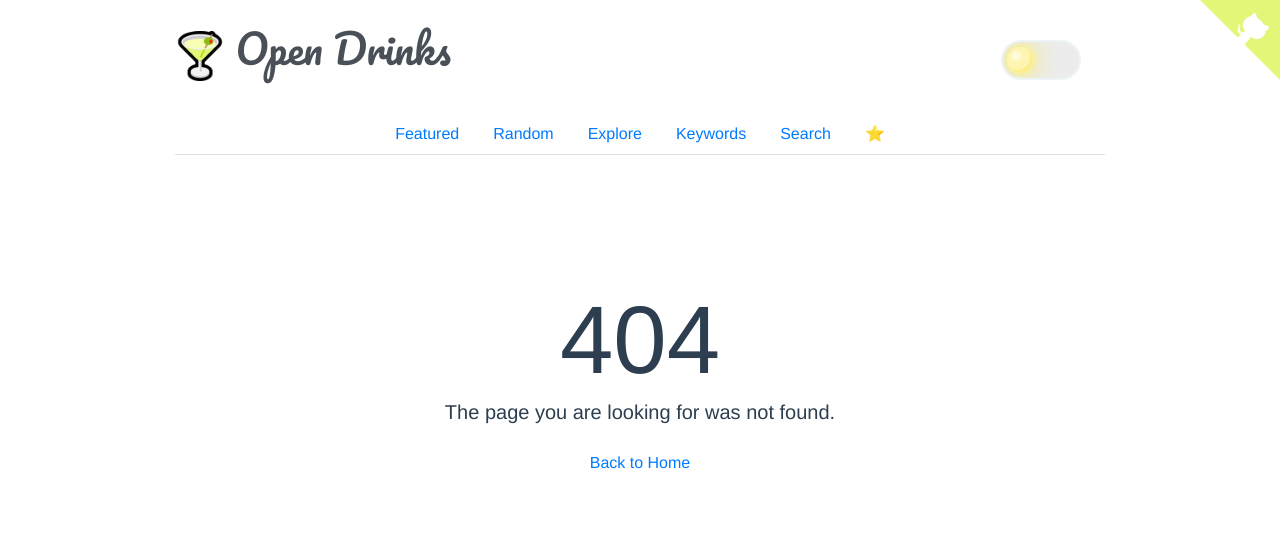
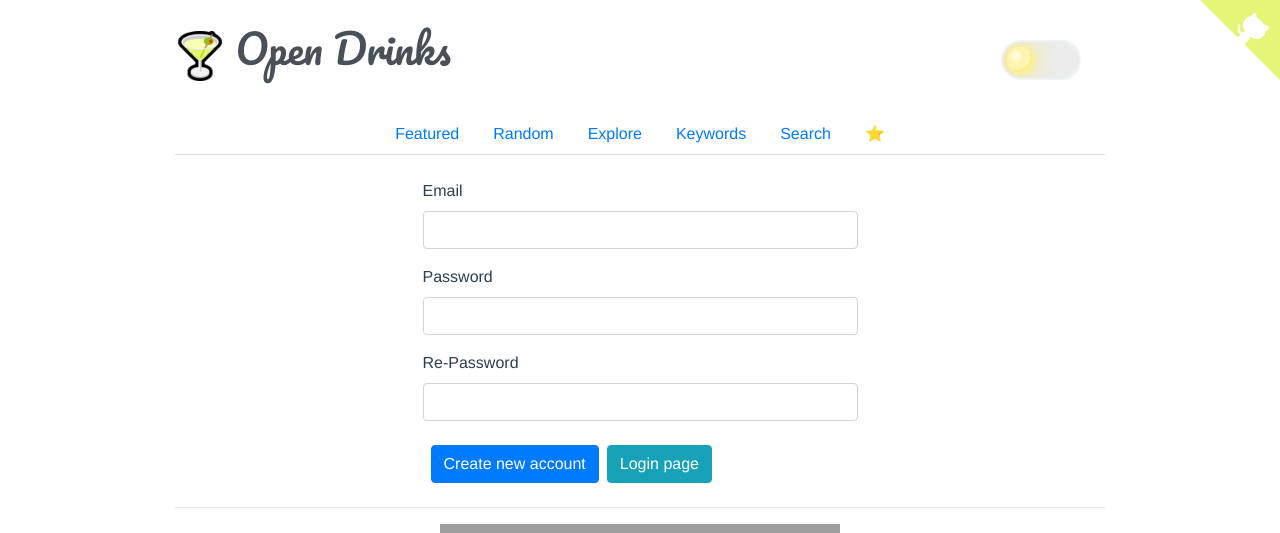
Before and after one commit to luantran24hdev/Boulevard-Gelato-Drink, a Vue app: page /register in a window 1280 px wide. Before the commit this address had no page. Shown: the top 533 px of the page. Built offline with nearby package versions, Linux system fonts and the light colour scheme; grey boxes are pictures that could not be loaded; what vue-social-sharing would draw is missing.

Commit message:
update register

```diff
--- a/src/router.js
+++ b/src/router.js
@@ -68,6 +68,11 @@ export default new Router({
       component: () => import('./views/Auth/Login.vue'),
     },
     {
+      path: '/register',
+      name: 'register',
+      component: () => import('./views/Auth/Register.vue'),
+    },
+    {
       path: '*',
       name: '404',
       component: () => import('./views/PageNotFound.vue'),
--- a/src/views/Auth/Login.vue
+++ b/src/views/Auth/Login.vue
@@ -11,6 +11,7 @@
               v-model="$v.form.email.$model"
               :state="validateState('email')"
               aria-describedby="input-1-live-feedback"
+              autocomplete="off"
             ></b-form-input>
             <b-form-invalid-feedback id="input-1-live-feedback"
               >This is a required field and must be at least 5 characters.</b-form-invalid-feedback
@@ -24,6 +25,7 @@
               v-model="$v.form.password.$model"
               :state="validateState('password')"
               aria-describedby="input-2-live-feedback"
+              autocomplete="off"
             ></b-form-input>
             <b-form-invalid-feedback id="input-2-live-feedback"
               >This is a required field and must be at least 5 characters.</b-form-invalid-feedback
@@ -32,6 +34,9 @@
           <div class="mt-4">
             <b-button type="submit" variant="primary">Submit</b-button>
             <b-button class="ml-2" @click="resetForm()">Cancel</b-button>
+            <b-button class="ml-2" variant="info" @click="newAccount()"
+              >Create new account</b-button
+            >
           </div>
         </b-form>
       </div>
@@ -79,6 +84,9 @@ export default {
         this.$v.$reset();
       });
     },
+    newAccount() {
+      this.$router.push('/register');
+    },
     onSubmit() {
       this.$v.form.$touch();
       if (this.$v.form.$anyError) {
--- a/src/views/Auth/Register.vue
+++ b/src/views/Auth/Register.vue
@@ -0,0 +1,108 @@
+<template lang="">
+  <div>
+    <b-container class="main d-flex align-items-center justify-content-center">
+      <div class="col-6">
+        <b-form @submit.stop.prevent="onSubmit">
+          <b-form-group id="example-input-group-1" label="Email" label-for="example-input-1">
+            <b-form-input
+              id="example-input-1"
+              type="email"
+              name="example-input-1"
+              v-model="$v.form.email.$model"
+              :state="validateState('email')"
+              aria-describedby="input-1-live-feedback"
+              autocomplete="off"
+            ></b-form-input>
+            <b-form-invalid-feedback id="input-1-live-feedback"
+              >This is a required field and must be at least 5 characters.</b-form-invalid-feedback
+            >
+          </b-form-group>
+          <b-form-group id="example-input-group-2" label="Password" label-for="example-input-2">
+            <b-form-input
+              id="example-input-2"
+              type="password"
+              name="example-input-2"
+              v-model="$v.form.password.$model"
+              :state="validateState('password')"
+              aria-describedby="input-2-live-feedback"
+              autocomplete="off"
+            ></b-form-input>
+            <b-form-invalid-feedback id="input-2-live-feedback"
+              >This is a required field and must be at least 5 characters.</b-form-invalid-feedback
+            >
+          </b-form-group>
+          <b-form-group id="example-input-group-3" label="Re-Password" label-for="example-input-3">
+            <b-form-input
+              id="example-input-3"
+              type="password"
+              name="example-input-3"
+              v-model="$v.form.repassword.$model"
+              :state="validateState('repassword')"
+              aria-describedby="input-3-live-feedback"
+              autocomplete="off"
+            ></b-form-input>
+            <b-form-invalid-feedback id="input-3-live-feedback"
+              >This is a required field and must be at least 5 characters.</b-form-invalid-feedback
+            >
+          </b-form-group>
+          <div class="mt-4">
+            <b-button type="submit" class="ml-2" variant="primary">Create new account</b-button>
+            <b-button class="ml-2" variant="info" @click="backLogin()">Login page</b-button>
+          </div>
+        </b-form>
+      </div>
+    </b-container>
+  </div>
+</template>
+<script>
+import { validationMixin } from 'vuelidate';
+import { required, minLength, sameAs } from 'vuelidate/lib/validators';
+
+export default {
+  mixins: [validationMixin],
+  data() {
+    return {
+      form: {
+        email: null,
+        password: null,
+        repassword: null,
+      },
+    };
+  },
+  validations: {
+    form: {
+      email: {
+        required,
+        minLength: minLength(5),
+      },
+      password: {
+        required,
+        minLength: minLength(5),
+      },
+      repassword: {
+        required,
+        minLength: minLength(5),
+      },
+      confirmPassword: { required, sameAsPassword: sameAs('password') },
+    },
+  },
+  methods: {
+    validateState(email) {
+      const { $dirty, $error } = this.$v.form[email];
+      return $dirty ? !$error : null;
+    },
+    onSubmit() {
+      this.$v.form.$touch();
+      if (this.$v.form.$anyError) {
+        return;
+      }
+
+      console.log('Create new account success!');
+    },
+    backLogin() {
+      this.$router.push('/login');
+    },
+  },
+};
+</script>
+<style lang=""></style>
```
